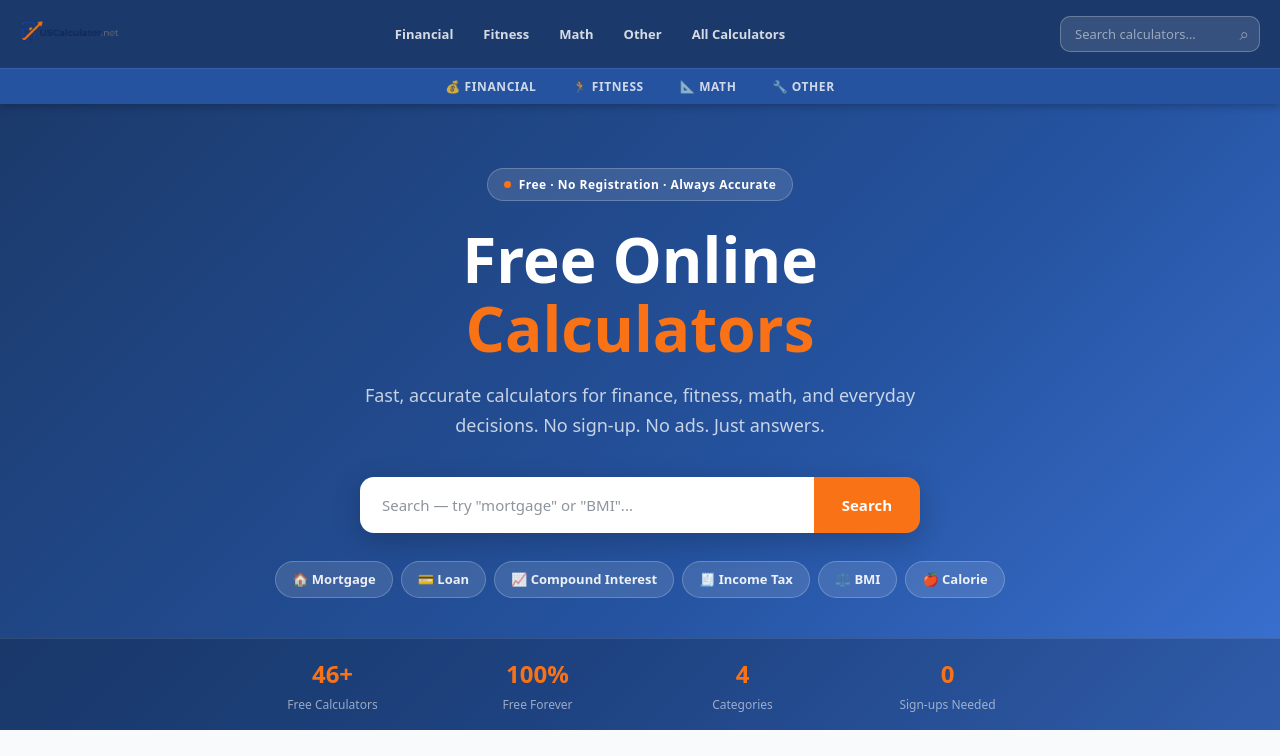
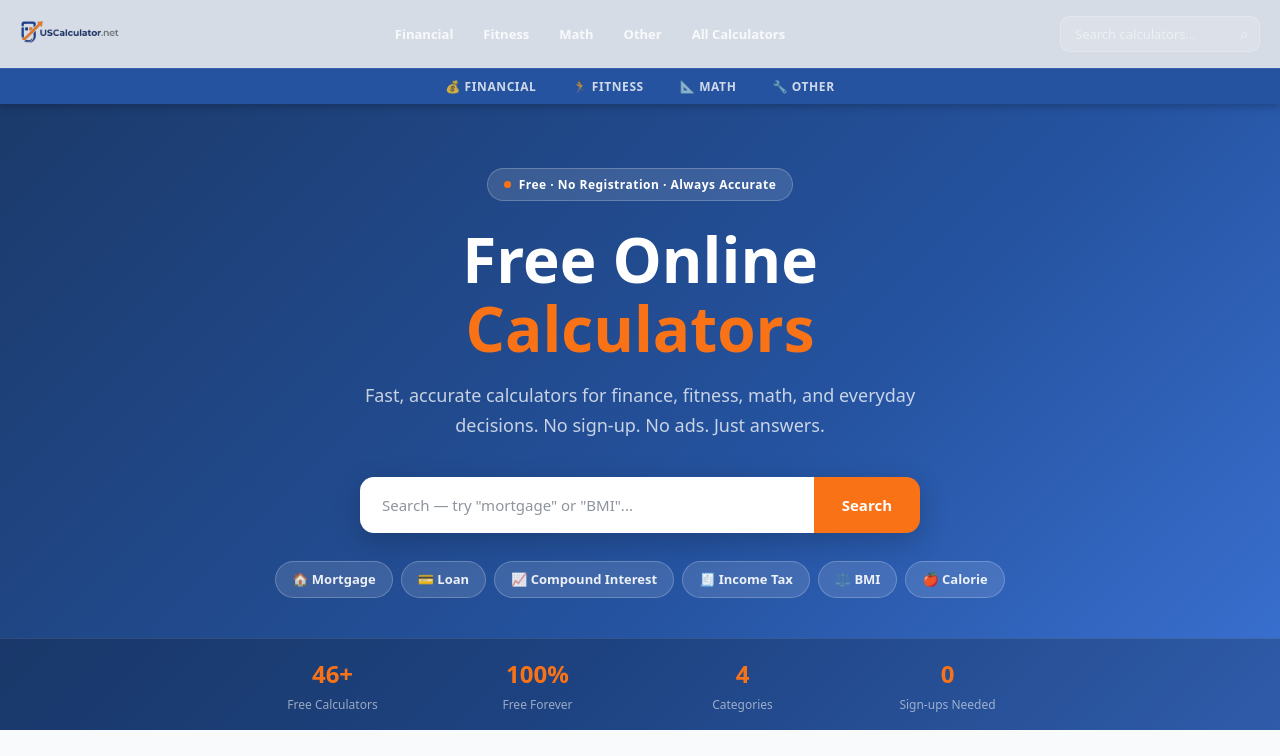
Before and after one commit to AssadAiDeveloper/uscalculator, a Next.js app: page / in a window 1280 px wide. Shown: the top 756 px of the page. Built offline with nearby package versions, Linux system fonts and the light colour scheme.

Commit message:
fix: transparent logo background

```diff
--- a/components/layout/Header.tsx
+++ b/components/layout/Header.tsx
@@ -12,7 +12,7 @@ const NAV = [
 ];
 
 const S = {
-  header:   { backgroundColor:"#1B3A6B", position:"sticky" as const, top:0, zIndex:50, boxShadow:"0 2px 8px rgba(0,0,0,.25)" },
+  header:   { backgroundColor:"#d6dce6", position:"sticky" as const, top:0, zIndex:50, boxShadow:"0 2px 8px rgba(0,0,0,.25)" },
   topBar:   { maxWidth:1280, margin:"0 auto", padding:"0 20px", height:68, display:"flex", alignItems:"center", gap:12 },
   logo:     { display:"flex", alignItems:"center", flexShrink:0, textDecoration:"none" as const },
   navWrap:  { flex:1, display:"flex", justifyContent:"center" as const, gap:2 },
```
